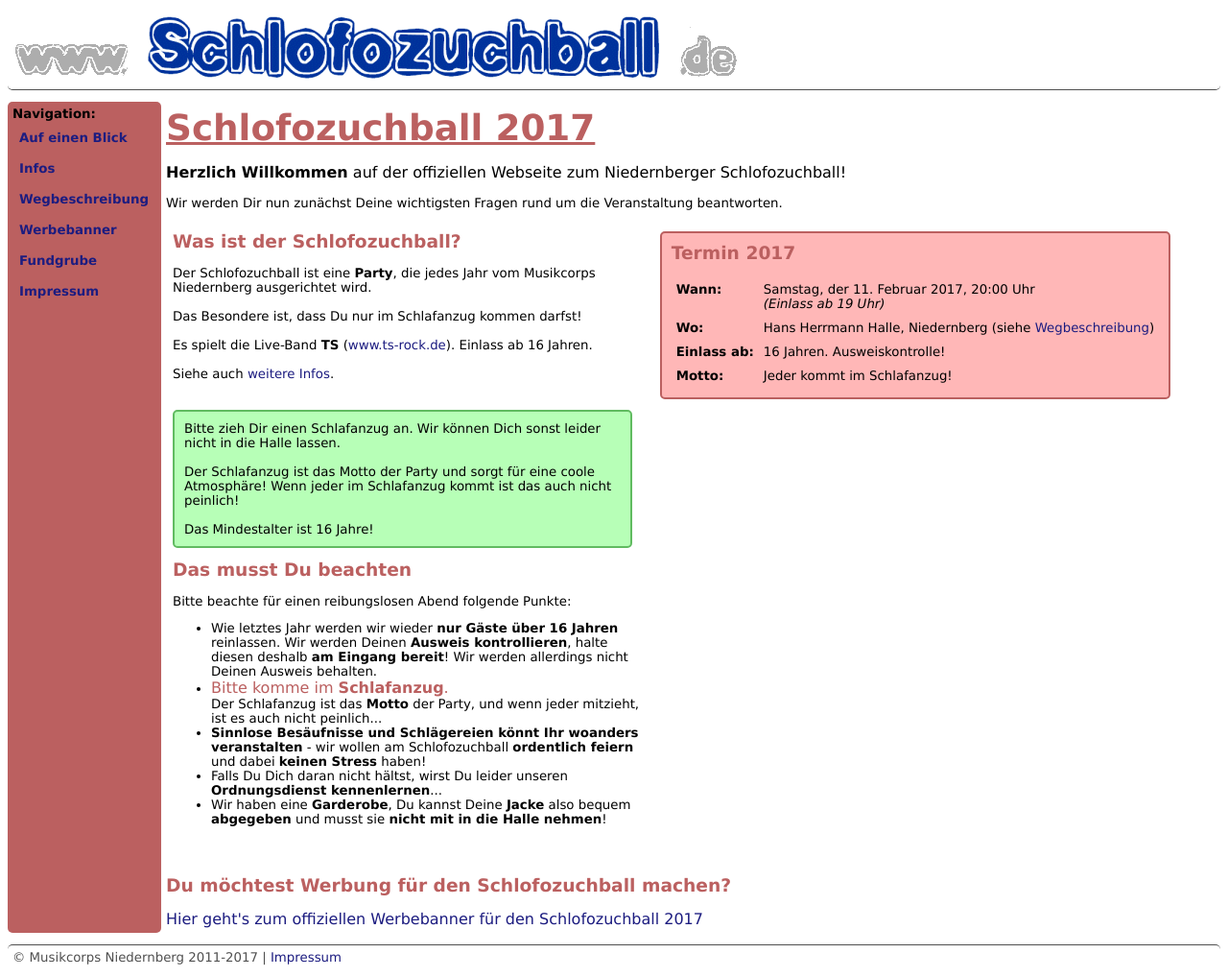
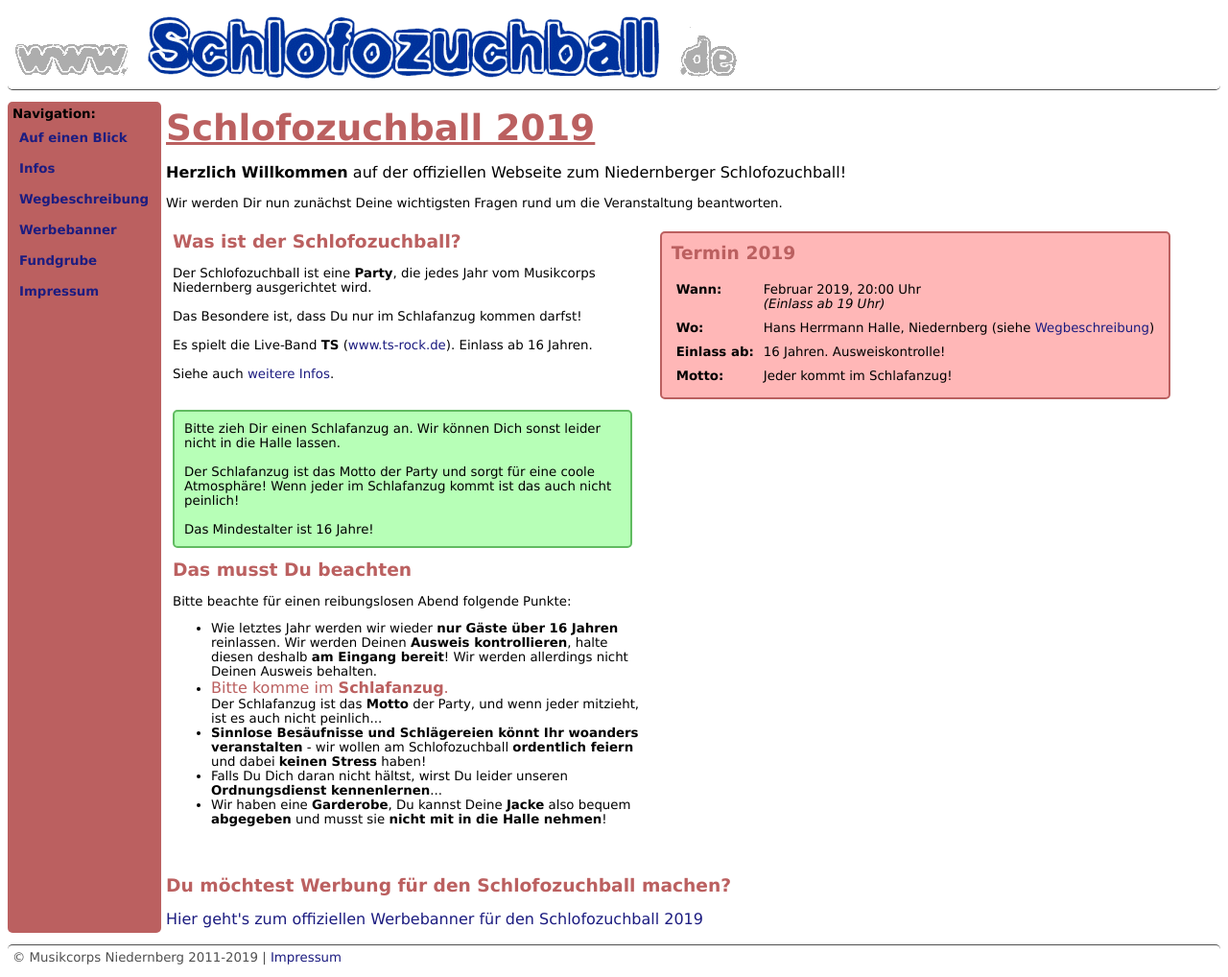
Before and after one commit to musikcorps/schlofozuchball, a PHP site: page / in a window 1280 px wide. Shown: the whole page at 96% size. Run offline with PHP 8.4, Linux system fonts and the light colour scheme.

Commit message:
bump dates to 2019

```diff
--- a/fundgrube.php
+++ b/fundgrube.php
@@ -8,7 +8,7 @@ include "template/headerMenu.php";
 
 <h2>Was ist die Fundgrube?</h2><br />
 Beim Schlofozuchball passiert es schnell, dass Du etwas verlierst.<br />
-Damit du deine Sachen möglichst schnell wiederbekommst, bieten wir 2017 wie bisher eine Fundgrube an.<br /><br />
+Damit du deine Sachen möglichst schnell wiederbekommst, bieten wir 2019 wie bisher eine Fundgrube an.<br /><br />
 Wenn Du <b>während der Veranstaltung</b> etwas verlierst, fragst Du bitte zuerst an der <b>Garderobe</b> nach, vielleicht es jemand bereits dort abgegeben...
 <br /><br />
 
--- a/index.php
+++ b/index.php
@@ -3,9 +3,9 @@
 include "template/headerMenu.php";
 ?>
 
-<!--<img src="bilder/banner.png" width="100%" alt="Schlofozuchball 2017" /><br /><br />-->
+<!--<img src="bilder/banner.png" width="100%" alt="Schlofozuchball 2019" /><br /><br />-->
 
-<h1>Schlofozuchball 2017</h1>
+<h1>Schlofozuchball 2019</h1>
 <br />
 
 <span class="big"><b>Herzlich Willkommen</b> auf der offiziellen Webseite zum Niedernberger Schlofozuchball!</span>
@@ -33,9 +33,9 @@ Das Mindestalter ist 16 Jahre!
 </td><td class="separatorRight"></td><td>
 
 <span id="termin">
-<h2>Termin 2017</h2><br />
+<h2>Termin 2019</h2><br />
 <table border="0" cellspacing="0" cellpadding="5">
-<tr><td><b>Wann:</b></td><td>Samstag, der 11. Februar 2017, 20:00 Uhr<br /><i>(Einlass ab 19 Uhr)</i></td></tr>
+<tr><td><b>Wann:</b></td><td>Februar 2019, 20:00 Uhr<br /><i>(Einlass ab 19 Uhr)</i></td></tr>
 <tr><td><b>Wo:</b></td><td>Hans Herrmann Halle, Niedernberg (siehe <a href="weg.php">Wegbeschreibung</a>)</td></tr>
 <tr><td><b>Einlass ab:</b></td><td>16 Jahren. Ausweiskontrolle!</td></tr>
 <tr><td><b>Motto:</b></td><td>Jeder kommt im Schlafanzug!</td></tr>
@@ -43,7 +43,7 @@ Das Mindestalter ist 16 Jahre!
 </span>
 
 <!--<span id="schlofozuchball-vorbei-hinweis">
-<span class="big"><b>Vielen Dank für einen gelungenen Schlofozuchball 2017!</b></span><br /><br />
+<span class="big"><b>Vielen Dank für einen gelungenen Schlofozuchball 2019!</b></span><br /><br />
 Wir hoffen, dass es Dir gefallen hat und dass Du nächstes jahr wieder kommst.<br /><br />
 <span class="big">Falls Du etwas verloren hast, kannst Du unsere <a href="fundgrube.php">Fundgrube</a> besuchen.</span>
 </span>-->
@@ -67,7 +67,7 @@ Bitte beachte für einen reibungslosen Abend folgende Punkte:<br />
 </td></tr></table>
 
 <h2>Du möchtest Werbung für den Schlofozuchball machen?</h2><br />
-<span class="big"><a href="werbung.php">Hier geht's zum offiziellen Werbebanner für den Schlofozuchball 2017</a></span>
+<span class="big"><a href="werbung.php">Hier geht's zum offiziellen Werbebanner für den Schlofozuchball 2019</a></span>
 
 
 <?php
--- a/template/footer.php
+++ b/template/footer.php
@@ -4,7 +4,7 @@
 
 		<!-- Footer -->
 			<tr><td colspan="2" id="footer">
-				&copy; Musikcorps Niedernberg 2011-2017 | <a href="impressum.php">Impressum</a>
+				&copy; Musikcorps Niedernberg 2011-2019 | <a href="impressum.php">Impressum</a>
 			</td></tr>
 		<!-- Ende Footer -->
 
--- a/template/headerMenu.php
+++ b/template/headerMenu.php
@@ -2,7 +2,7 @@
 <html>
 
   <head>
-    <title>Schlofozuchball 2017</title>
+    <title>Schlofozuchball 2019</title>
     <link rel="stylesheet" type="text/css" href="css/default.css" />
 
     <meta charset="utf-8" />
--- a/weg.php
+++ b/weg.php
@@ -7,7 +7,7 @@ include "template/headerMenu.php";
 <br />
 
 <h2>Ort</h2><br />
-<span class="big">Der Schlofozuchball findet 2017 wie jedes Jahr in der <b>Hans Herrmann Halle Niedernberg</b> statt.</span><br /><br />
+<span class="big">Der Schlofozuchball findet 2019 wie jedes Jahr in der <b>Hans Herrmann Halle Niedernberg</b> statt.</span><br /><br />
 Adresse:<br />
 <span class="big" id="adresse"><b>Leerweg<br />
 63843 Niedernberg</b></span>
--- a/werbung.php
+++ b/werbung.php
@@ -2,13 +2,13 @@
         include "template/headerMenu.php";
 ?>
 
-<h2>Der offizielle Werbebanner f&uuml;r den Schlofozuchball 2017</h2>
+<h2>Der offizielle Werbebanner f&uuml;r den Schlofozuchball 2019</h2>
 <br />
 
 <a href="bilder/banner_hq.jpg" target="blank">Den Werbebanner in hoher Aufl&ouml;sung herunterladen...</a><br />
 
 <br />
-<img src="bilder/banner.jpg" alt="Werbebanner Schlofozuchball 2017" style="margin-left: 20px;" />
+<img src="bilder/banner.jpg" alt="Werbebanner Schlofozuchball 2019" style="margin-left: 20px;" />
 
 
 <?php
```
Also changed, not shown: bilder/banner.jpg, bilder/banner_hq.jpg.
